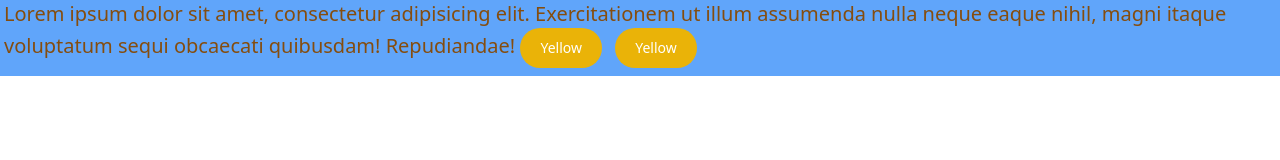
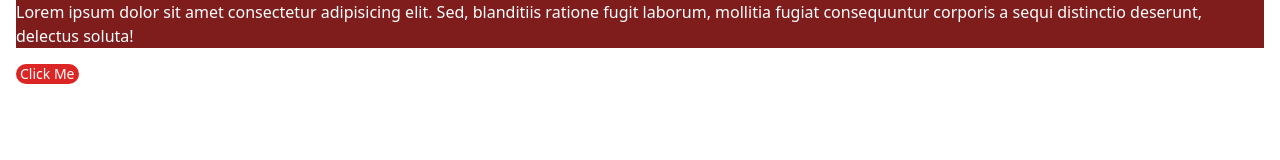
Before and after one commit to Gaire-Jeevan/Tailwind-CSS, a website built with Vite: page apply directive/index.html in a window 1280 px wide. Built offline with nearby package versions, Linux system fonts and the light colour scheme.

Commit message:
layer directive

```diff
--- a/apply directive/index.html
+++ b/apply directive/index.html
@@ -7,7 +7,7 @@
     <title>Document</title>
   </head>
   <body>
-    <div
+    <!-- <div
       class="px-1 text-xs  sm:text-sm md:text-base lg:text-xl bg-red-900 text-white sm:bg-teal-300 lg:bg-green-400 xl:bg-blue-400 2xl:bg-lime-400 text-vic"
     >
       Lorem ipsum dolor sit amet, consectetur adipisicing elit. Exercitationem
@@ -27,7 +27,13 @@
       >
         Yellow
       </button>
-    </div>
+    </div> -->
 
+
+    <!-- Layer directive -->
+     <div class="mx-4 bg-red-900 text-white">
+      Lorem ipsum dolor sit amet consectetur adipisicing elit. Sed, blanditiis ratione fugit laborum, mollitia fugiat consequuntur corporis a sequi distinctio deserunt, delectus soluta!
+     </div>
+     <button class="btn">Click Me</button>
   </body>
 </html>
--- a/apply directive/style.css
+++ b/apply directive/style.css
@@ -1,4 +1,4 @@
-@tailwind base;
+/* @tailwind base;
 @tailwind components;
 
 .btn {
@@ -8,6 +8,23 @@
 @tailwind utilities;
 
 /* importance of order in Tailwind */
-.text-vic {
+/* .text-vic {
     @apply text-yellow-800 bg-green-400;
+} */
+
+
+/* Layer Directive */
+
+@tailwind base;
+@tailwind components;
+
+.componentsafter {
+    text-align: center;
 }
+@tailwind utilities;
+
+@layer components {
+    .btn {
+        @apply text-white bg-red-600 rounded-xl px-2 px-1 m-4 text-sm;
+    }
+}
```
